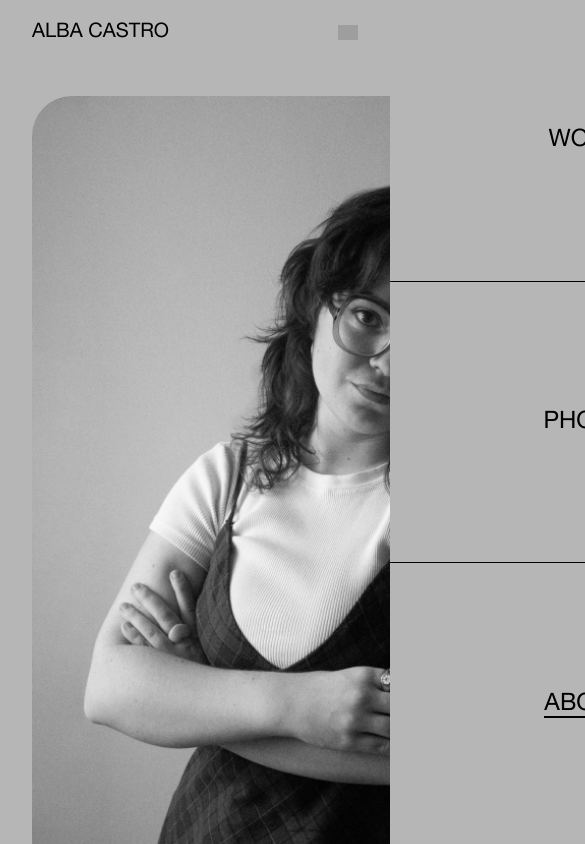
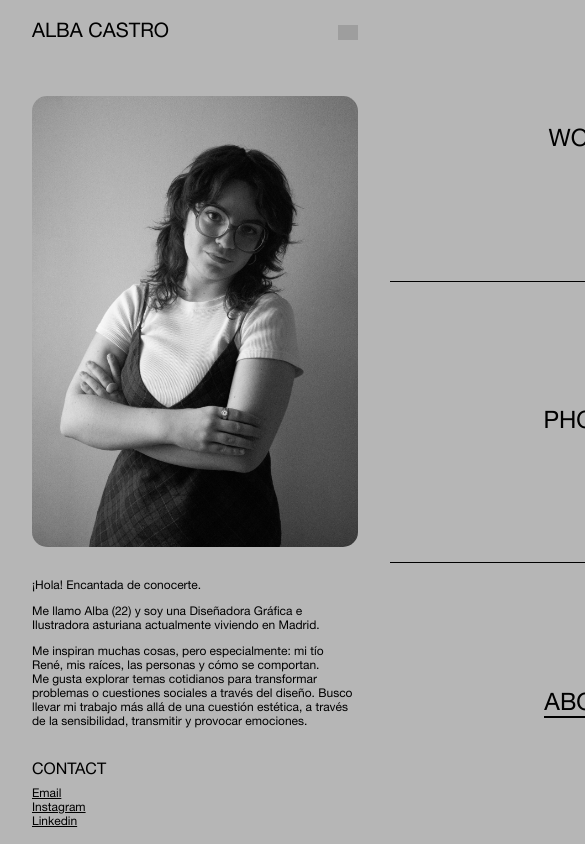
Before and after one commit to smouuuuuk/portoflio-alba, a Next.js app: page /about in a window 390 px wide. Shown: the top 844 px of the page, 585 px wide, since content can reach past the window. Built offline with nearby package versions, Linux system fonts and the light colour scheme; grey boxes are pictures that could not be loaded.

Commit message:
Added responsive About page

```diff
--- a/components/layout.module.css
+++ b/components/layout.module.css
@@ -113,6 +113,14 @@
         font-size: 1.25em;
     }
 
+    /* #navegacion.photo a {
+        color: black;
+    }
+
+    .photo #links a:nth-child(3) p::after {
+        background-color: black;
+    } */
+
     #links {
         left: 100vw;
         flex-direction: column;
@@ -125,6 +133,14 @@
         top: 0;
         background-color: #B6B6B6;
         transition: left 1s ease;
+    }
+
+    .photo #links {
+        background-color: black;
+    }
+
+    .photo #links a:nth-child(-n+3) {
+        border-bottom: 1px solid white;
     }
 
     #links a {
--- a/pages/proyectos/catalalata.js
+++ b/pages/proyectos/catalalata.js
@@ -52,7 +52,7 @@ export default function Catalalata() {
                     </div>
                     <div id={ textStyles.textos_drch }>
                         <p className={ textStyles.texto_drch }>Diseño de packaging para seis variedades de conservas. Además de mostrar el producto, aparece la figura humana que es clave en todo el proceso. Se diseñó un personaje neutro que interactúa de forma simpática con el producto. Por un lado, este personaje hace referencia a los pescadores y las mariscadoras gallegas y por otro lado, también hace un guiño al consumidor que disfruta del producto. Se buscaba que cualquiera pudiese sentirse identificado con el diseño, independientemente de su edad.</p>
-                        <p className={ textStyles.texto_drch } small>- Se ha valorado la creatividad y la profesionalidad de ejecución del diseño en su conjunto. La limpieza del diseño, con un predominio del blanco y negro sobre el que contrasta una ingeniosa reinterpretación del logo-marca “Cata la Lata” aplicada en colores vivos. El tratamiento y la carga emotiva de las ilustraciones que representan a un pescador cariñoso en distintas situaciones, que utiliza con versatilidad, jugando con el frente y el reverso de los estuches. El resultado en su conjunto desarrolla una historia coherente, homogénea, que hace familia al integrar con destreza a las distintas categorías de producto - Jurado</p>
+                        <p className={`${ textStyles.texto_drch } ${ textStyles.small }`}>- Se ha valorado la creatividad y la profesionalidad de ejecución del diseño en su conjunto. La limpieza del diseño, con un predominio del blanco y negro sobre el que contrasta una ingeniosa reinterpretación del logo-marca “Cata la Lata” aplicada en colores vivos. El tratamiento y la carga emotiva de las ilustraciones que representan a un pescador cariñoso en distintas situaciones, que utiliza con versatilidad, jugando con el frente y el reverso de los estuches. El resultado en su conjunto desarrolla una historia coherente, homogénea, que hace familia al integrar con destreza a las distintas categorías de producto - Jurado</p>
                     </div>
                 </div>
                 <div id={ imgTodoStyles.imagenes }>
--- a/styles/About.module.css
+++ b/styles/About.module.css
@@ -56,3 +56,42 @@
 .seccion_datos p {
     font-size: 1.25em;
 }
+
+@media (max-width: 400px) {
+
+    #todo {
+        display: flex;
+        flex-direction: column;
+        align-items: center;
+        gap: 2em;
+        padding: 0 2em;
+    }
+
+    #todo img {
+        border-radius: 15px;
+    }
+
+    #presentacion {
+        padding: 0;
+        font-size: 0.75em;
+    }
+
+    #datos {
+        align-self: flex-start;
+    }
+
+    .seccion_datos {
+        margin-bottom: 2em;
+    }
+
+    .seccion_datos h2 {
+        margin-bottom: 0.5em;
+        font-size: 1em;
+    }
+
+    .seccion_datos a,
+    .seccion_datos p {
+        font-size: 0.75em;
+    }
+
+}
--- a/styles/Textos.module.css
+++ b/styles/Textos.module.css
@@ -44,6 +44,10 @@
     align-items: center;
 }
 
+.small {
+    font-size: .75em;
+  }
+
 
 @media (max-width: 400px) {
 
```
Also changed, not shown: styles/Catalalata.module.css (+8 -0 lines).
